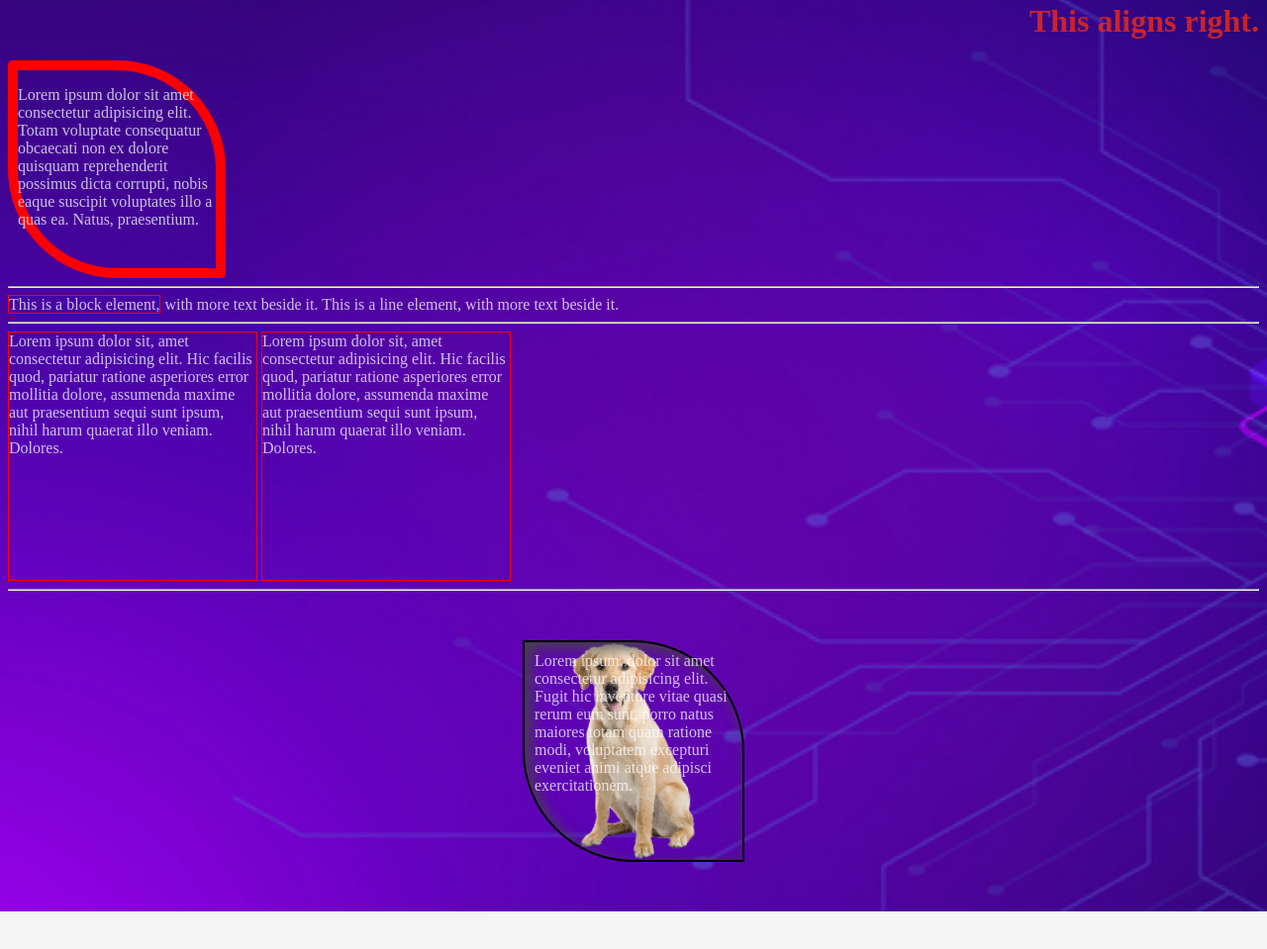
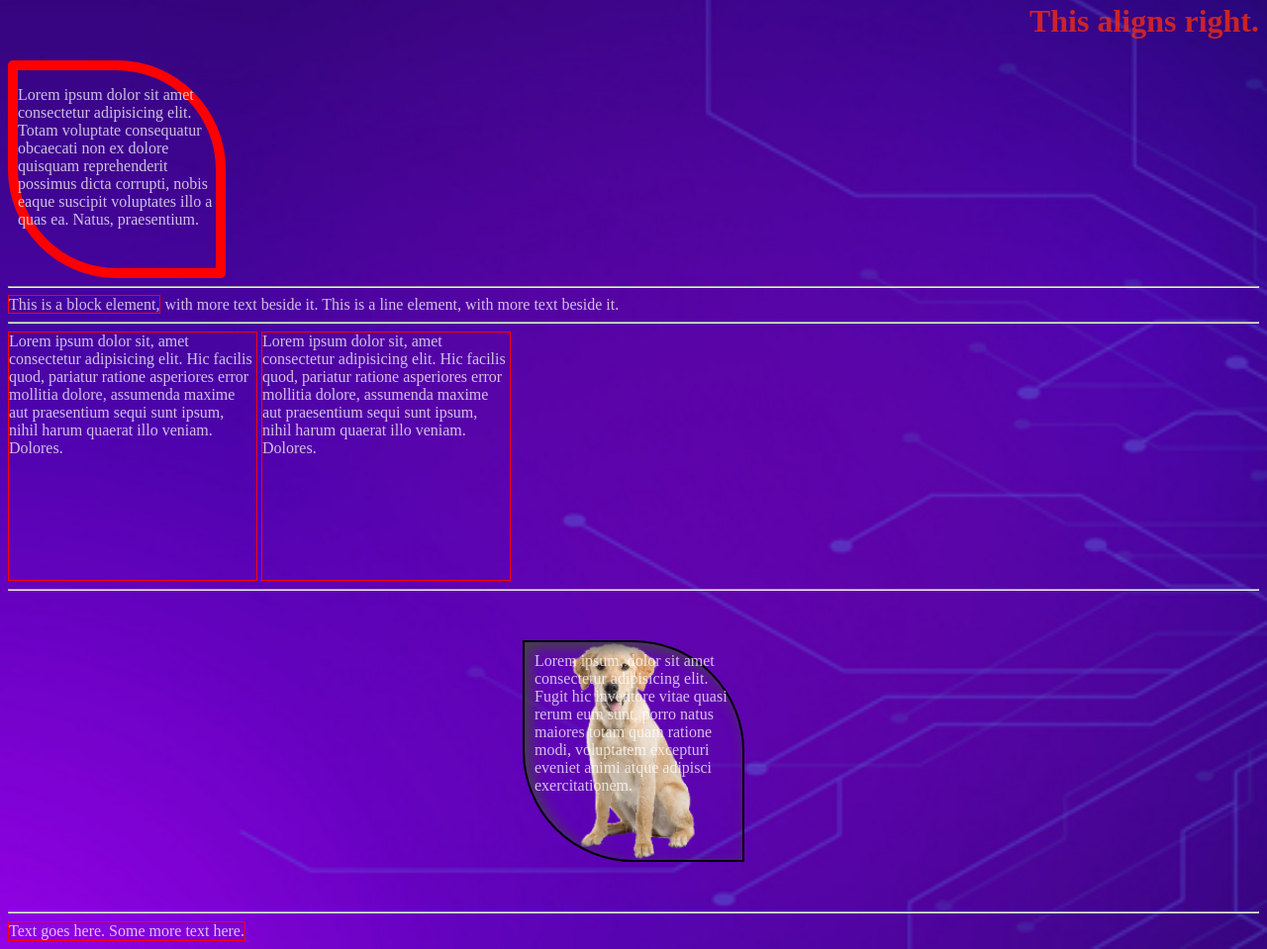
Before and after one commit to Ardison-Gardner/CSS101, a plain HTML site: page index.html in a window 1280 px wide. Shown: the part 357-1316 px from the top of the page at 99% size. Before the commit the page ends 1278 px from the top, so only its background shows below. Drawn offline with Linux system fonts and the light colour scheme.

Commit message:
Max width.

```diff
--- a/index.html
+++ b/index.html
@@ -51,6 +51,11 @@
         margin: 50px auto 50px auto;
         display: block;
       }
+      #inlineBlock {
+        display: inline-block;
+        border: 1px solid #f00;
+        max-width: 500px;
+      }
       div.redBorder {
         border: 10px solid #f00;
         /*border-radius: 50%;*/
@@ -99,5 +104,7 @@
     <span class="halfWidth">Lorem ipsum dolor sit, amet consectetur adipisicing elit. Hic facilis quod, pariatur ratione asperiores error mollitia dolore, assumenda maxime aut praesentium sequi sunt ipsum, nihil harum quaerat illo veniam. Dolores.</span>
     <hr>
     <div id="box">Lorem ipsum, dolor sit amet consectetur adipisicing elit. Fugit hic inventore vitae quasi rerum eum sunt, porro natus maiores totam quam ratione modi, voluptatem excepturi eveniet animi atque adipisci exercitationem.</div>
+    <hr>
+    <div id="inlineBlock">Text goes here. Some more text here.</div>
   </body>
 </html>
```
